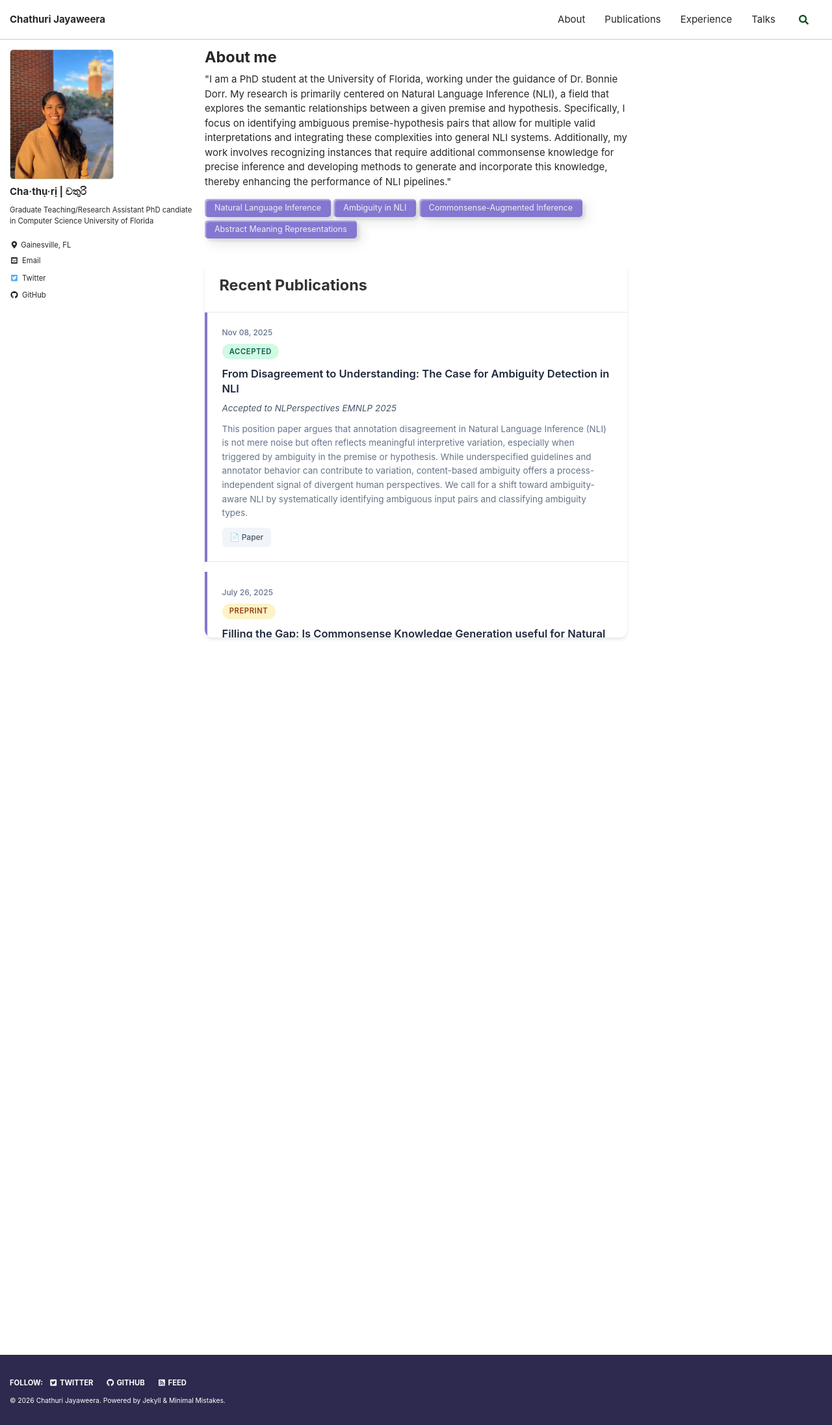
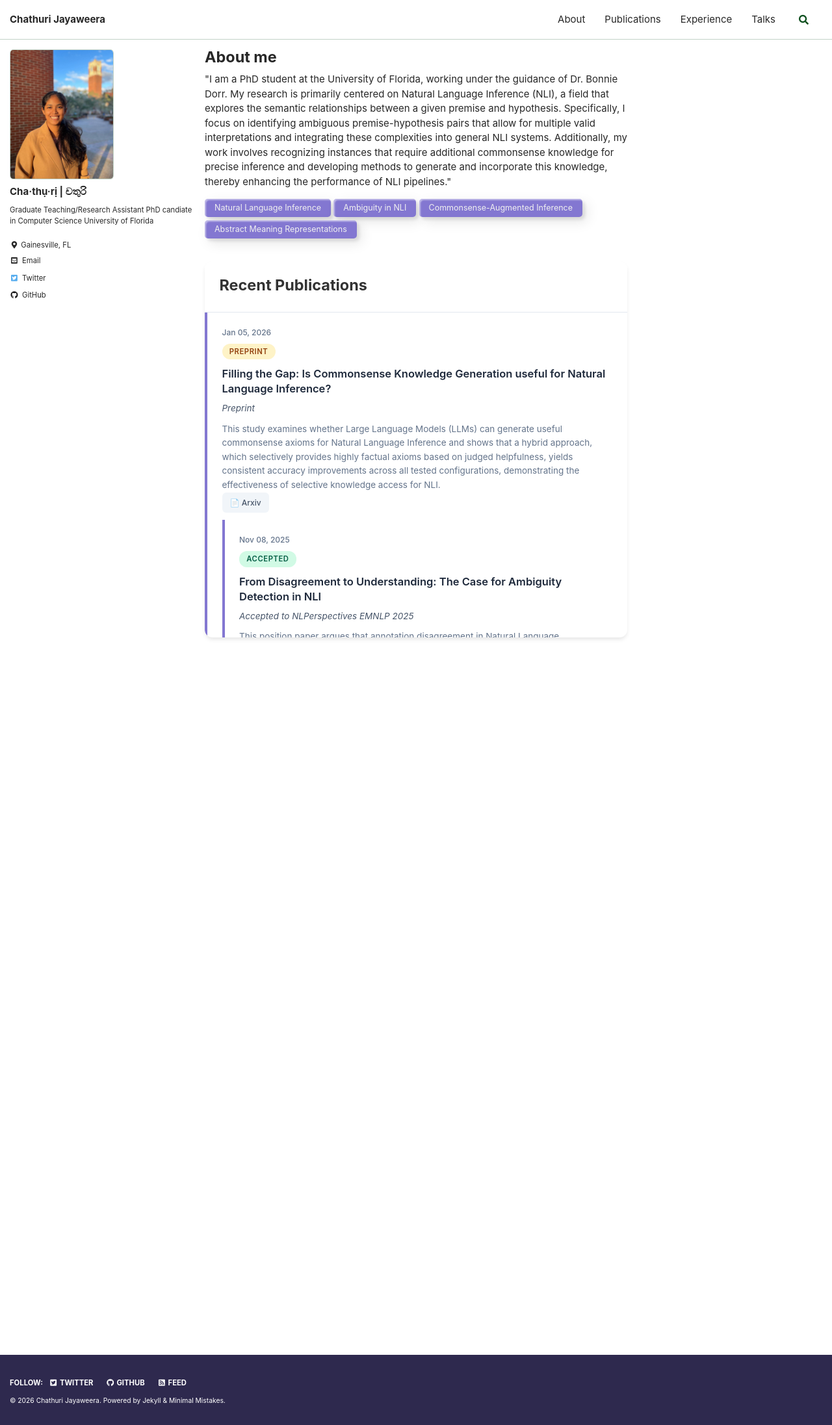
Before and after one commit to chestnutjay/chestnutjay.github.io, a Jekyll site: the page built from index.html, in a window 1280 px wide. Shown: the whole page at 65% size. Built offline with Jekyll 4.4.1, drawn with Linux system fonts in a browser that asks for light colours; cached includes are drawn as plain includes; the list of posts is cut into pages by our own code.

Commit message:
Added new preprint

```diff
--- a/index.html
+++ b/index.html
@@ -69,6 +69,21 @@ build a more explainable pipeline for the said task."
 
     <div class="newsfeed-content" id="newsfeed">
         <!-- Replace with your actual publications -->
+         <div class="news-item">
+            <div class="news-date">Jan 05, 2026</div>
+            <span class="news-badge badge-preprint">Preprint</span>
+            <div class="news-title">
+                <a href="https://arxiv.org/abs/2507.15100" target="_blank">Filling the Gap: Is Commonsense Knowledge Generation useful for Natural Language Inference?</a>
+            </div>
+            <div class="news-venue">Preprint</div>
+            <div class="news-description">
+                This study examines whether Large Language Models (LLMs) can generate useful commonsense axioms for Natural Language Inference and shows that a hybrid approach, which selectively provides highly factual axioms based on judged helpfulness, yields consistent accuracy improvements across all tested configurations, demonstrating the effectiveness of selective knowledge access for NLI.
+            <div class="news-links">
+                <a href="https://arxiv.org/abs/2507.15100" class="news-link" target="_blank">📄 Arxiv</a>
+                <!-- <a href="https://github.com/your-username/your-repo" class="news-link" target="_blank">💻 Code</a> -->
+                <!-- <a href="#" class="news-link" target="_blank">📊 Data</a> -->
+            </div>
+        </div>
         <div class="news-item">
             <div class="news-date">Nov 08, 2025</div>
             <span class="news-badge badge-accepted">Accepted</span>
@@ -85,22 +100,6 @@ build a more explainable pipeline for the said task."
             </div>
         </div>
 
-        <div class="news-item">
-            <div class="news-date">July 26, 2025</div>
-            <span class="news-badge badge-preprint">Preprint</span>
-            <div class="news-title">
-                <a href="https://arxiv.org/abs/2507.15100" target="_blank">Filling the Gap: Is Commonsense Knowledge Generation useful for Natural Language Inference?</a>
-            </div>
-            <div class="news-venue">Preprint</div>
-            <div class="news-description">
-                This study explores the potential of Large Language Models (LLMs) as commonsense knowledge generators for NLI along two key dimensions: their reliability in generating such knowledge and the impact of that knowledge on prediction accuracy. We adapt and modify existing metrics to assess LLM factuality and consistency in generating in this context.
-            </div>
-            <div class="news-links">
-                <a href="https://arxiv.org/abs/2507.15100" class="news-link" target="_blank">📄 Arxiv</a>
-                <!-- <a href="https://github.com/your-username/your-repo" class="news-link" target="_blank">💻 Code</a> -->
-                <!-- <a href="#" class="news-link" target="_blank">📊 Data</a> -->
-            </div>
-        </div>
 
         <div class="news-item">
             <div class="news-date">November 02, 2024</div>
```
